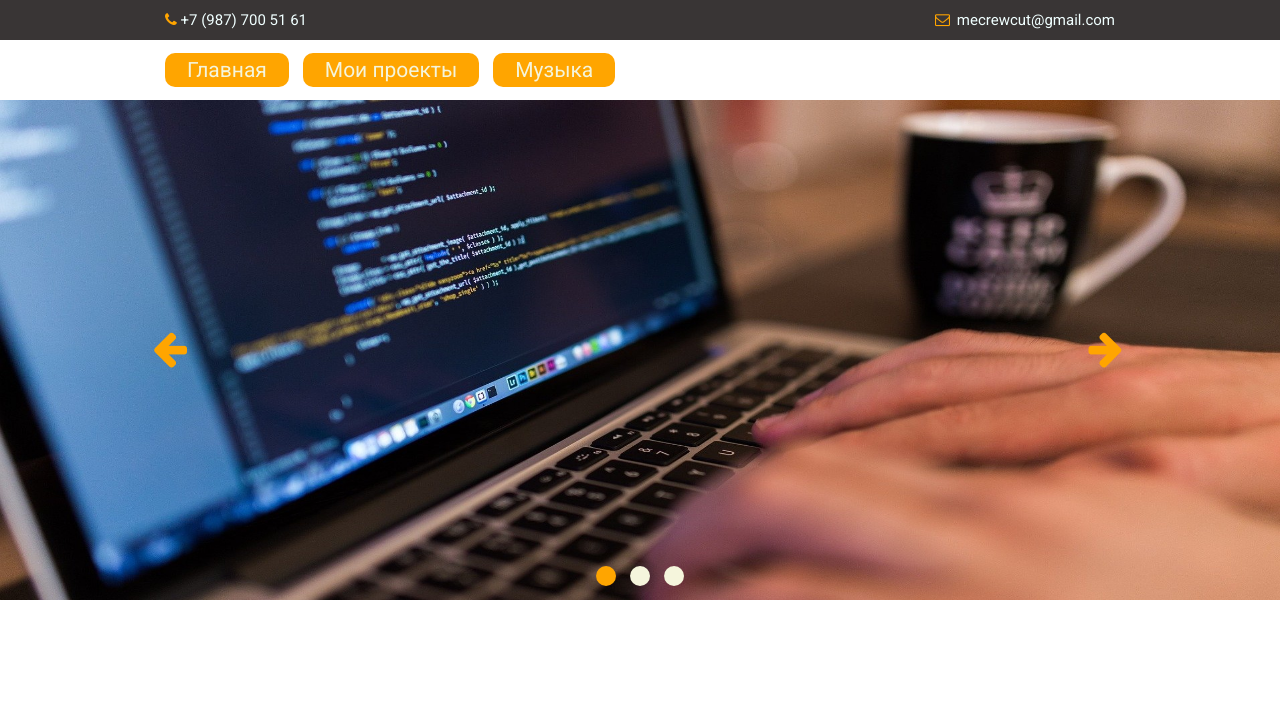
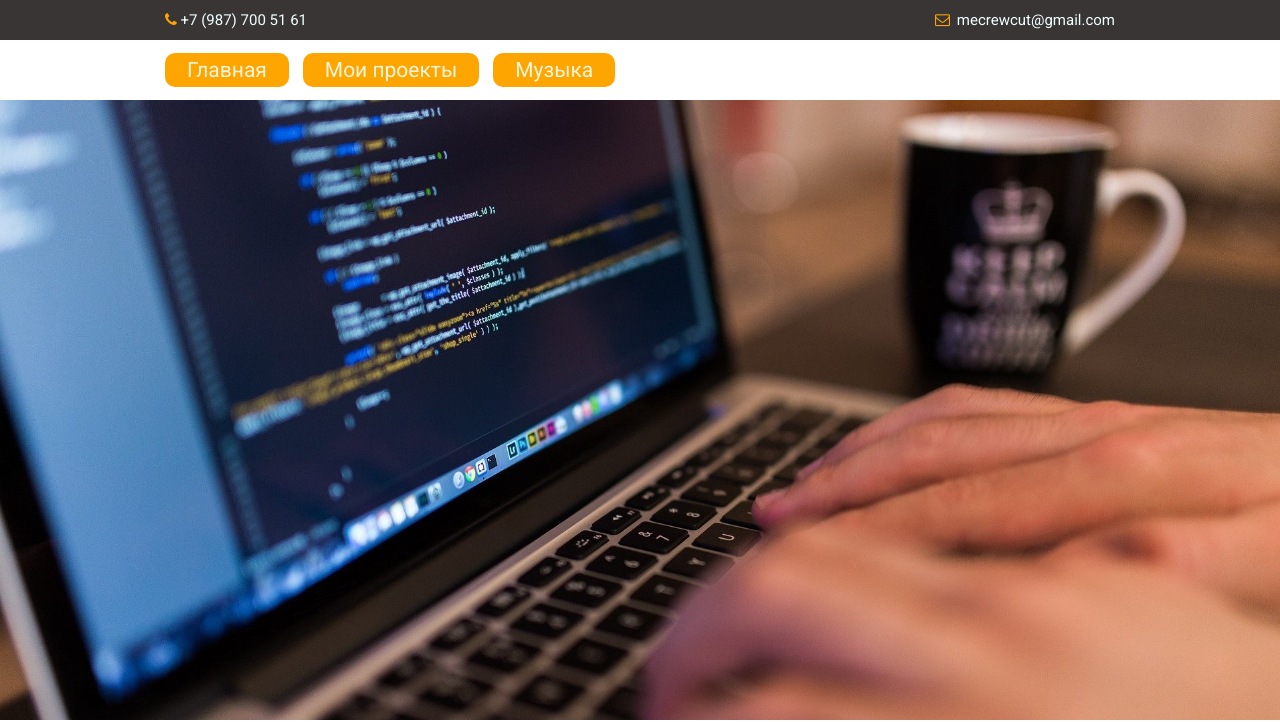
Before and after one commit to mecrewcut/JustForFun, a plain HTML site: page index.html in a window 1280 px wide. Shown: the top 722 px of the page. Drawn offline with Linux system fonts and the light colour scheme.

Commit message:
Update style.css

```diff
--- a/css/style.css
+++ b/css/style.css
@@ -62,21 +62,19 @@ ul,li{
 }
 .wrapper{
     width: 100%;
-    height: 500px;
+    height: 100%;
     position: absolute;
 }
 .slider{
     width: 100%;
-    position: absolute;
-    height: 500px;
 }
 .sliderItem{
     z-index: 1;
     text-align: center;
 }
 img{
-    min-width: 100%;
-    max-height: 500px;
+    width: 100%;
+    height: auto;
 }
 .buttonsBlock{
     max-width: 1000px;
```
